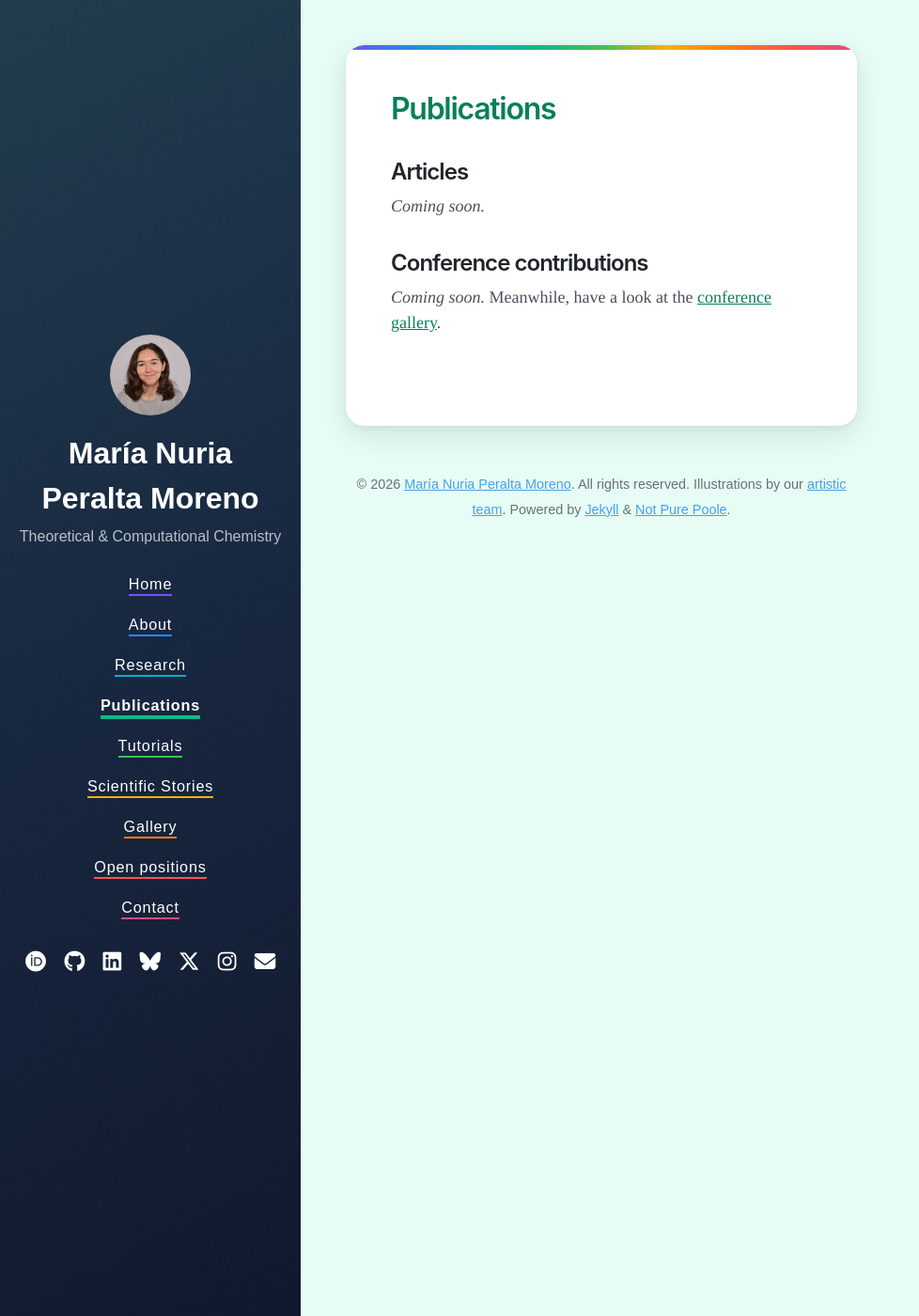
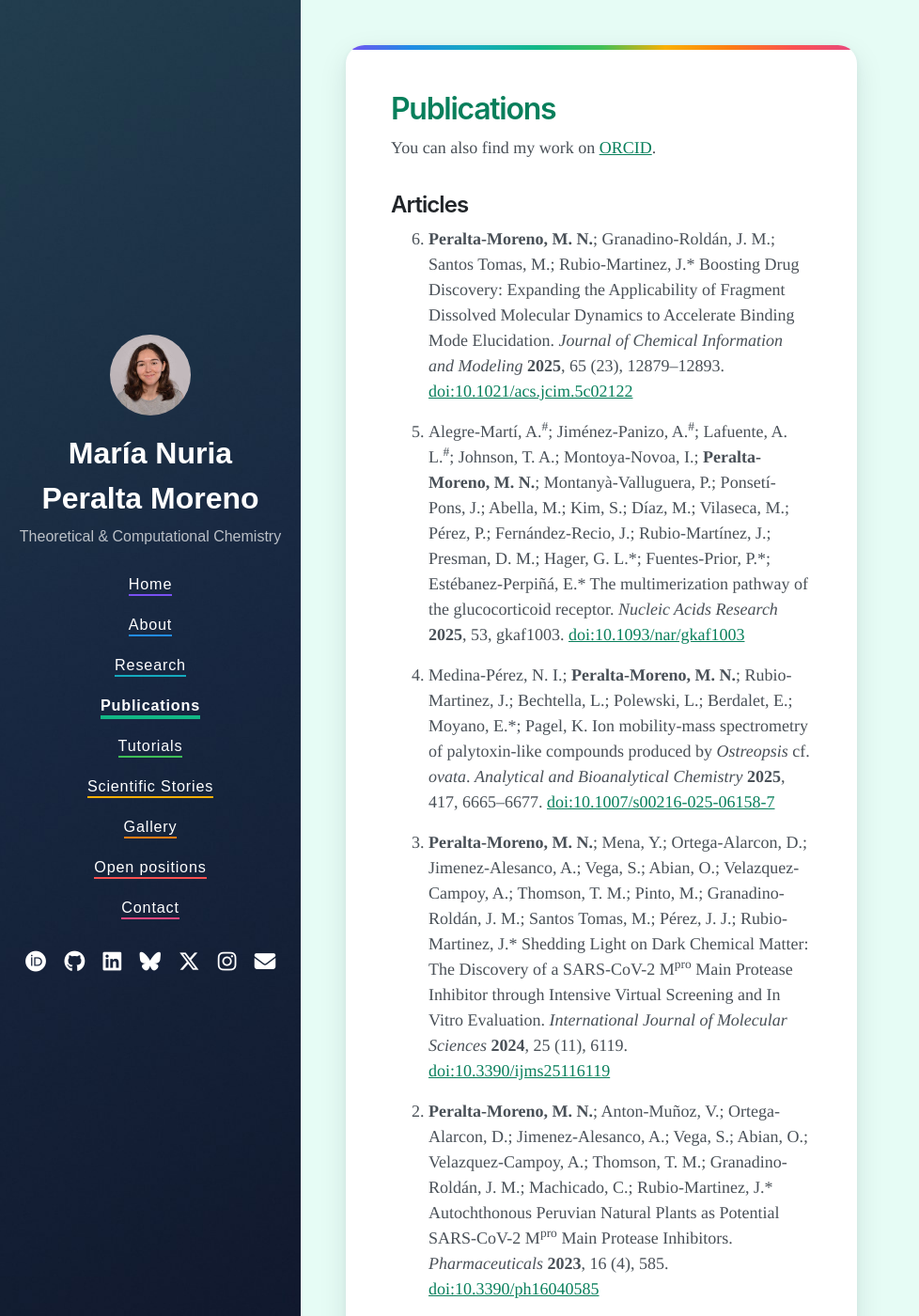
Before and after one commit to Peralta-Moreno-MN/peralta-moreno-mn.github.io, a Jekyll site: the page built from pages/publications.md, in a window 1280 px wide and 1400 px high. Shown: the whole window at 94% size, without its empty margins (0-978 px from the left). Built offline with Jekyll 4.4.1, drawn with Linux system fonts in a browser that asks for light colours; nearby versions of some CDN libraries; some of the changed text lies outside the part shown.

Commit message:
Add publications list and rename the career series after Machado

```diff
--- a/_data/series.yml
+++ b/_data/series.yml
@@ -53,9 +53,10 @@ structure-function:
   cover: /assets/img/stories/structure-function/cover.jpg
 
 paths-in-science:
-  title: Paths in Science
+  title: We Make the Path by Walking
   tagline: The human side of a scientific career.
   description: >-
+    "Traveller, there is no path; the path is made by walking", wrote Antonio Machado.
     Science is also made of decisions, moves, doubts and small victories. Personal
     experiences, mine and those of colleagues, practical tips on grants and opportunities,
     and some encouragement for everyone building their own path in science.
--- a/_sass/_custom.scss
+++ b/_sass/_custom.scss
@@ -472,6 +472,17 @@ body {
   color: var(--gray-600);
 }
 
+// Publications list
+.publications li {
+  margin-bottom: 1rem;
+  line-height: 1.5;
+}
+
+.publications-note {
+  font-size: 85%;
+  color: var(--gray-600);
+}
+
 // Gallery placeholders use the rainbow
 .gallery-section-card .gallery-section-placeholder {
   background: $rainbow;
--- a/index.html
+++ b/index.html
@@ -15,7 +15,7 @@ title: Home
 </p>
 
 <ul>
-  <li><strong><a href="{{ '/stories/' | relative_url }}">Scientific Stories</a></strong>: illustrated series on rare diseases (<em>Rare but Real</em>), medicinal plants (<em>From Leaf to Lead</em>) the women behind drug design (<em>Women in Drug Design</em>) and the link between protein structure and function (<em>From Structure to Function (and Back)</em>), plus <em>Paths in Science</em>, on the human side of a scientific career.</li>
+  <li><strong><a href="{{ '/stories/' | relative_url }}">Scientific Stories</a></strong>: illustrated series on rare diseases (<em>Rare but Real</em>), medicinal plants (<em>From Leaf to Lead</em>) the women behind drug design (<em>Women in Drug Design</em>) and the link between protein structure and function (<em>From Structure to Function (and Back)</em>), plus <em>We Make the Path by Walking</em>, on the human side of a scientific career.</li>
   <li><strong><a href="{{ '/tutorials/' | relative_url }}">Tutorials</a></strong>: practical guides for students, so nobody has to figure things out alone.</li>
 </ul>
 
--- a/pages/publications.md
+++ b/pages/publications.md
@@ -5,19 +5,55 @@ permalink: /publications/
 # cover_image: /assets/img/covers/publications.jpg
 ---
 
-<!-- ✏️ Link your ORCID / Google Scholar profile here:
-You can also find my publications on [ORCID](https://orcid.org/...) and [Google Scholar](https://scholar.google.com/...).
--->
+You can also find my work on [ORCID](https://orcid.org/0000-0002-7762-0406).
 
 ## Articles
 
-<!-- ✏️ Most recent first. Example:
+<ol class="publications" reversed>
+<li markdown="1">
+**Peralta-Moreno, M. N.**; Granadino-Roldán, J. M.; Santos Tomas, M.; Rubio-Martinez, J.\*
+Boosting Drug Discovery: Expanding the Applicability of Fragment Dissolved Molecular Dynamics to Accelerate Binding Mode Elucidation.
+*Journal of Chemical Information and Modeling* **2025**, 65 (23), 12879–12893.
+[doi:10.1021/acs.jcim.5c02122](https://doi.org/10.1021/acs.jcim.5c02122)
+</li>
 
-1. **Surname, A.**; Peralta-Moreno, M. N.; Surname, B. Title of the article.
-   *Journal Name* **2026**, 12, 345–356. [doi:10.xxxx/xxxxx](https://doi.org/10.xxxx/xxxxx)
--->
+<li markdown="1">
+Alegre-Martí, A.<sup>#</sup>; Jiménez-Panizo, A.<sup>#</sup>; Lafuente, A. L.<sup>#</sup>; Johnson, T. A.; Montoya-Novoa, I.; **Peralta-Moreno, M. N.**; Montanyà-Valluguera, P.; Ponsetí-Pons, J.; Abella, M.; Kim, S.; Díaz, M.; Vilaseca, M.; Pérez, P.; Fernández-Recio, J.; Rubio-Martínez, J.; Presman, D. M.; Hager, G. L.\*; Fuentes-Prior, P.\*; Estébanez-Perpiñá, E.\*
+The multimerization pathway of the glucocorticoid receptor.
+*Nucleic Acids Research* **2025**, 53, gkaf1003.
+[doi:10.1093/nar/gkaf1003](https://doi.org/10.1093/nar/gkaf1003)
+</li>
 
-*Coming soon.*
+<li markdown="1">
+Medina-Pérez, N. I.; **Peralta-Moreno, M. N.**; Rubio-Martinez, J.; Bechtella, L.; Polewski, L.; Berdalet, E.; Moyano, E.\*; Pagel, K.
+Ion mobility-mass spectrometry of palytoxin-like compounds produced by *Ostreopsis* cf. *ovata*.
+*Analytical and Bioanalytical Chemistry* **2025**, 417, 6665–6677.
+[doi:10.1007/s00216-025-06158-7](https://doi.org/10.1007/s00216-025-06158-7)
+</li>
+
+<li markdown="1">
+**Peralta-Moreno, M. N.**; Mena, Y.; Ortega-Alarcon, D.; Jimenez-Alesanco, A.; Vega, S.; Abian, O.; Velazquez-Campoy, A.; Thomson, T. M.; Pinto, M.; Granadino-Roldán, J. M.; Santos Tomas, M.; Pérez, J. J.; Rubio-Martinez, J.\*
+Shedding Light on Dark Chemical Matter: The Discovery of a SARS-CoV-2 M<sup>pro</sup> Main Protease Inhibitor through Intensive Virtual Screening and In Vitro Evaluation.
+*International Journal of Molecular Sciences* **2024**, 25 (11), 6119.
+[doi:10.3390/ijms25116119](https://doi.org/10.3390/ijms25116119)
+</li>
+
+<li markdown="1">
+**Peralta-Moreno, M. N.**; Anton-Muñoz, V.; Ortega-Alarcon, D.; Jimenez-Alesanco, A.; Vega, S.; Abian, O.; Velazquez-Campoy, A.; Thomson, T. M.; Granadino-Roldán, J. M.; Machicado, C.; Rubio-Martinez, J.\*
+Autochthonous Peruvian Natural Plants as Potential SARS-CoV-2 M<sup>pro</sup> Main Protease Inhibitors.
+*Pharmaceuticals* **2023**, 16 (4), 585.
+[doi:10.3390/ph16040585](https://doi.org/10.3390/ph16040585)
+</li>
+
+<li markdown="1">
+Alegre-Martí, A.<sup>#</sup>; Jiménez-Panizo, A.<sup>#</sup>; Martínez-Tébar, A.<sup>#</sup>; Poulard, C.; **Peralta-Moreno, M. N.**; Abella, M.; Antón, R.; Chiñas, M.; Eckhard, U.; Piulats, J. M.; Rojas, A. M.; Fernández-Recio, J.; Rubio-Martínez, J.; Le Romancer, M.; Aytes, A.\*; Fuentes-Prior, P.\*; Estébanez-Perpiñá, E.\*
+A hotspot for posttranslational modifications on the androgen receptor dimer interface drives pathology and anti-androgen resistance.
+*Science Advances* **2023**, 9, eade2175.
+[doi:10.1126/sciadv.ade2175](https://doi.org/10.1126/sciadv.ade2175)
+</li>
+</ol>
+
+<p class="publications-note"><sup>#</sup> Equal contribution · \* Corresponding author</p>
 
 ## Conference contributions
 
```
Also changed, not shown: assets/img/README.md (+1 -1 lines), pages/about.md (+2 -2 lines).
